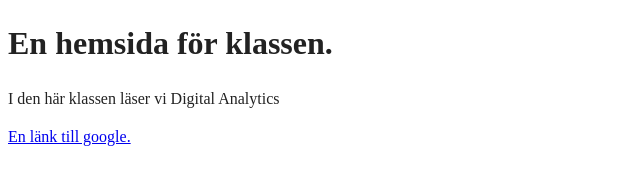
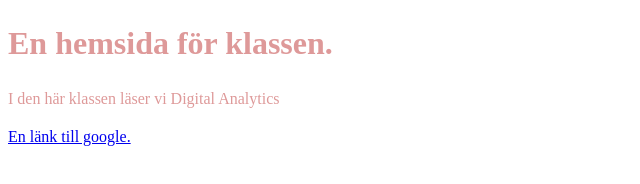
Before and after one commit to kaisapalmer/HTMLAssignment, a website built with webpack: page P0-HelloWorld/index.html in a window 1280 px wide. Shown: the whole page, without its empty margins (0-640 px from the left). Built offline with nearby package versions, Linux system fonts and the light colour scheme.

Commit message:
Changed text color

```diff
--- a/P0-HelloWorld/css/style.css
+++ b/P0-HelloWorld/css/style.css
@@ -12,7 +12,7 @@
    ========================================================================== */
 
 html {
-  color: #222;
+  color: #DE9999;
   font-size: 1em;
   line-height: 1.4;
 }
```
